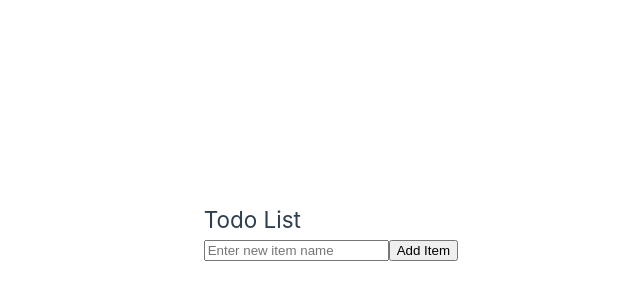
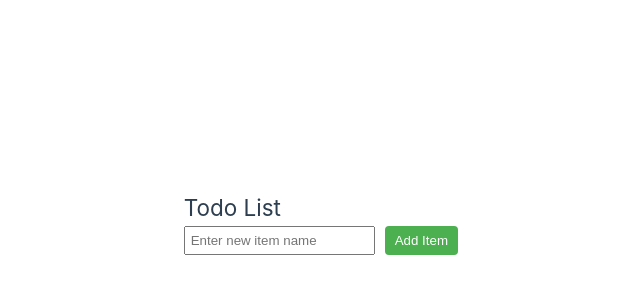
Before and after one commit to amyrsaalehi/ifa-task, a Vue app: page / in a window 1280 px wide. Shown: the part 168-468 px from the top of the page, without its empty margins (182-822 px from the left). Built offline with nearby package versions, Linux system fonts and the light colour scheme.

Commit message:
styles added

```diff
--- a/src/components/ItemList.vue
+++ b/src/components/ItemList.vue
@@ -20,3 +20,65 @@
         </transition-group>
     </div>
 </template>
+
+<style scoped>
+.item-list {
+    max-width: 600px;
+    margin: 0 auto;
+}
+
+ul {
+    list-style-type: none;
+    padding: 0;
+}
+
+li {
+    display: flex;
+    justify-content: space-between;
+    align-items: center;
+    padding: 10px;
+    margin-bottom: 10px;
+    background-color: #f0f0f0;
+    border-radius: 4px;
+}
+
+li p {
+    color: #222;
+}
+
+form {
+    display: flex;
+    margin-bottom: 20px;
+}
+
+input {
+    flex-grow: 1;
+    padding: 5px;
+    margin-right: 10px;
+}
+
+button {
+    padding: 5px 10px;
+    background-color: #4CAF50;
+    color: white;
+    border: none;
+    border-radius: 4px;
+    cursor: pointer;
+}
+
+button:hover {
+    background-color: #45a049;
+}
+
+/* Transition styles */
+.list-enter-active,
+.list-leave-active {
+    transition: all 0.5s;
+}
+
+.list-enter-from,
+.list-leave-to {
+    opacity: 0;
+    transform: translateY(30px);
+}
+</style>
```
